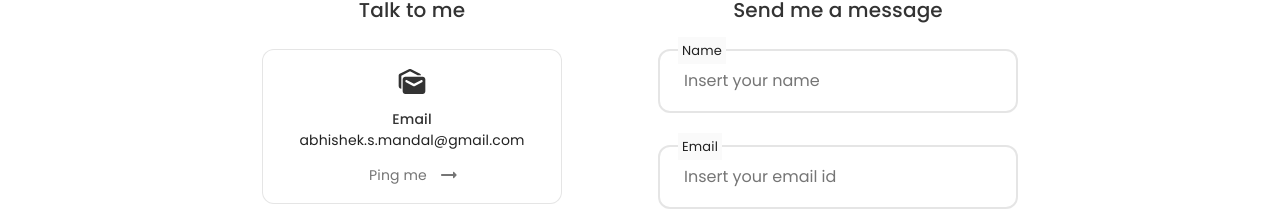
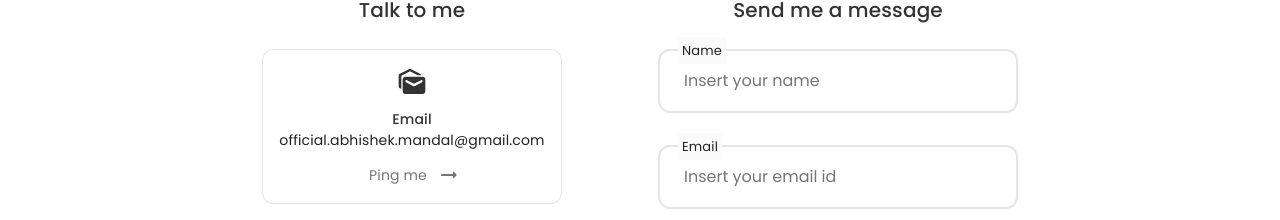
Before and after one commit to abhisheksmandal/portfolio, a React (Vite) app in the folder frontend/: page / in a window 1280 px wide. Shown: the part 3993-4213 px from the top of the page. Built offline with nearby package versions, Linux system fonts and the light colour scheme.

Commit message:
Updated Email ID

```diff
--- a/frontend/src/components/contact/Contact.jsx
+++ b/frontend/src/components/contact/Contact.jsx
@@ -84,11 +84,11 @@ const Contact = () => {
 
               <h3 className="contact__card-title">Email</h3>
               <span className="contact__card-data">
-                abhishek.s.mandal@gmail.com
+                official.abhishek.mandal@gmail.com
               </span>
 
               <a
-                href="mailto:abhishek.s.mandal@gmail.com"
+                href="mailto:official.abhishek.mandal@gmail.com"
                 className="contact__button"
               >
                 Ping me{" "}
```
